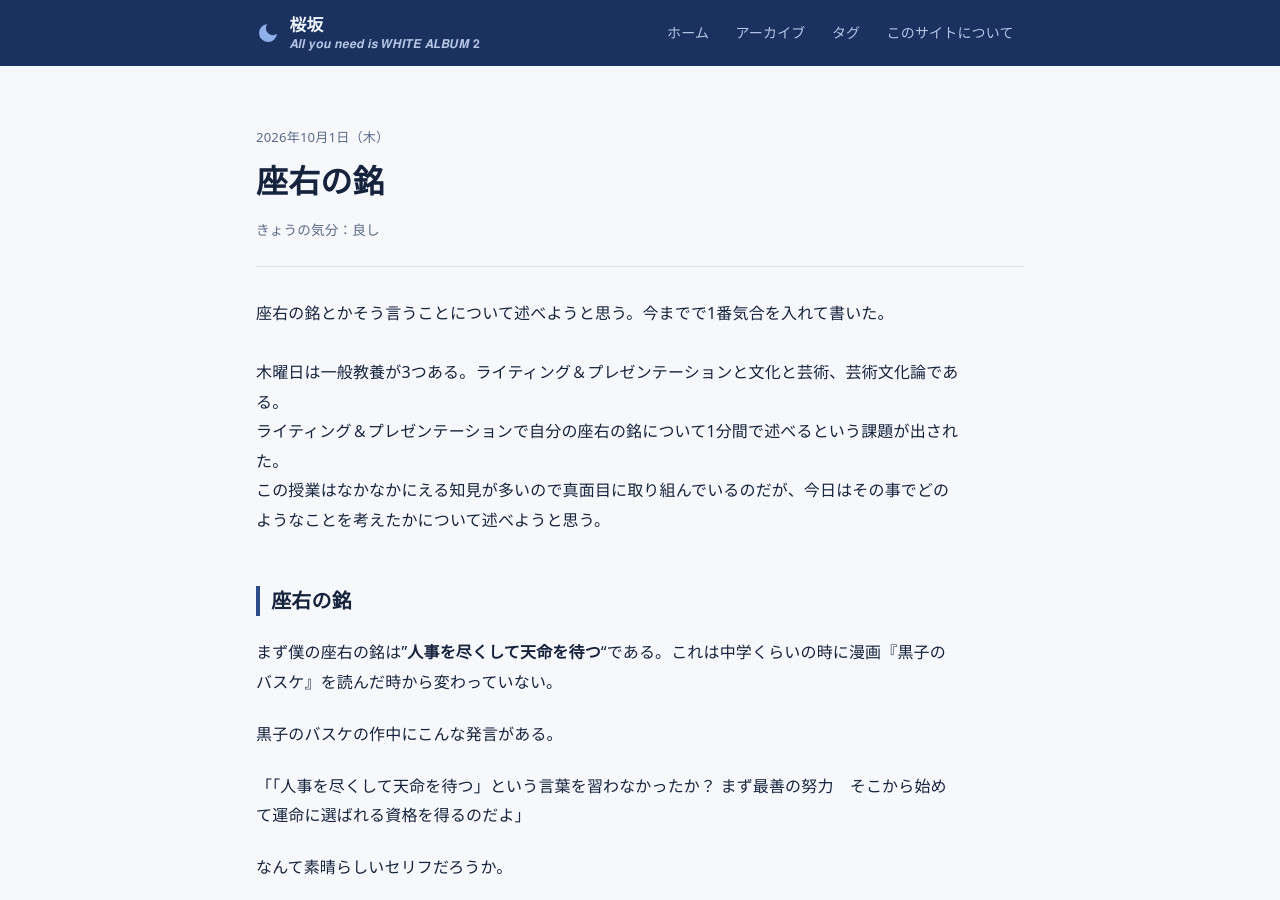
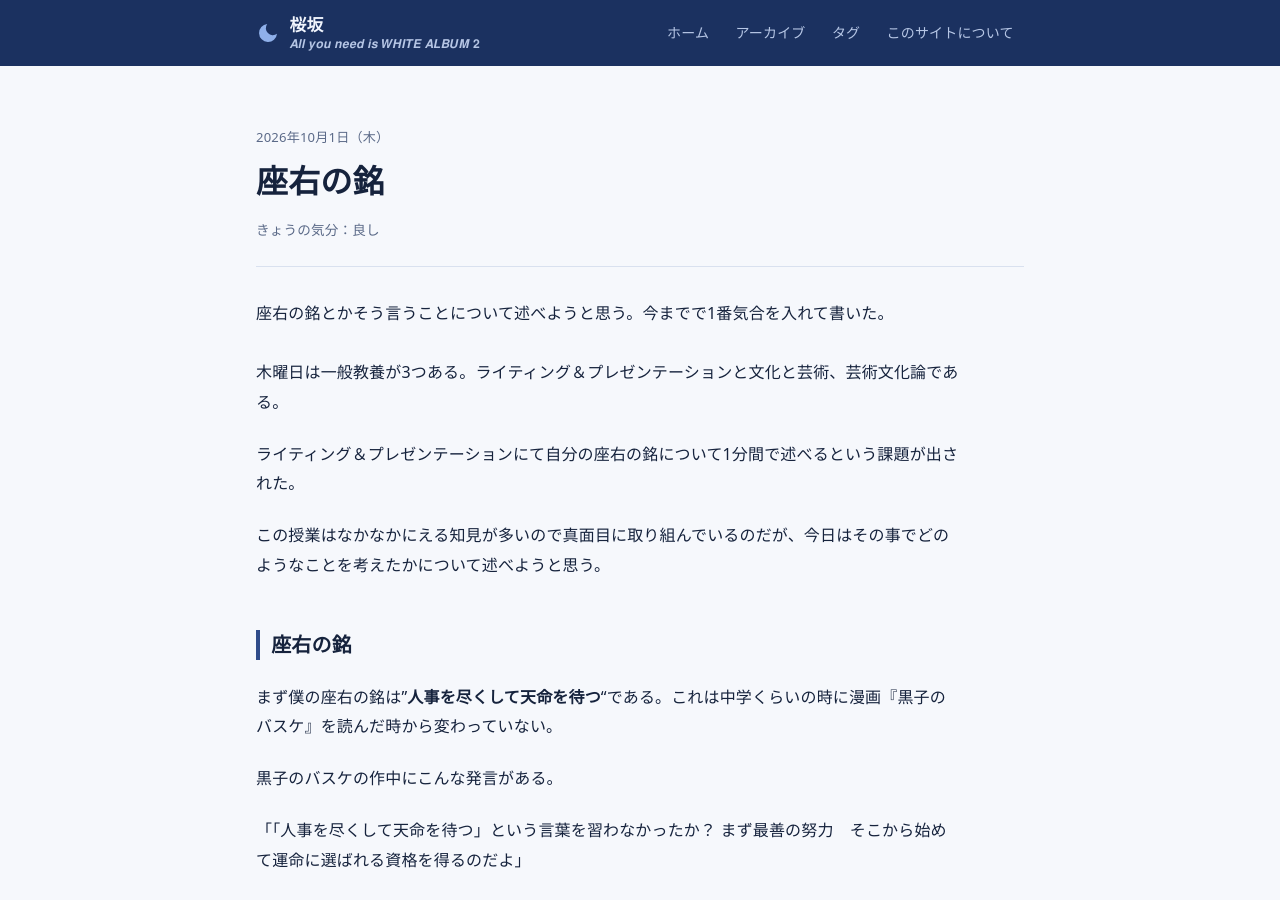
Before and after one commit to sakurazaka-math/sakurazaka-math.github.io, a Jekyll site: the page built from _posts/2026-10-01-day21.md, in a window 1280 px wide and 900 px high. Built offline with Jekyll 4.4.1, drawn with Linux system fonts in a browser that asks for light colours.

Commit message:
2026-10-01-day21.md を更新

```diff
--- a/_posts/2026-10-01-day21.md
+++ b/_posts/2026-10-01-day21.md
@@ -7,7 +7,9 @@ mood: 良し
 座右の銘とかそう言うことについて述べようと思う。今までで1番気合を入れて書いた。
 <!--more-->
 木曜日は一般教養が3つある。ライティング＆プレゼンテーションと文化と芸術、芸術文化論である。
-ライティング＆プレゼンテーションで自分の座右の銘について1分間で述べるという課題が出された。
+
+ライティング＆プレゼンテーションにて自分の座右の銘について1分間で述べるという課題が出された。
+
 この授業はなかなかにえる知見が多いので真面目に取り組んでいるのだが、今日はその事でどのようなことを考えたかについて述べようと思う。
 
 ## 座右の銘
```
